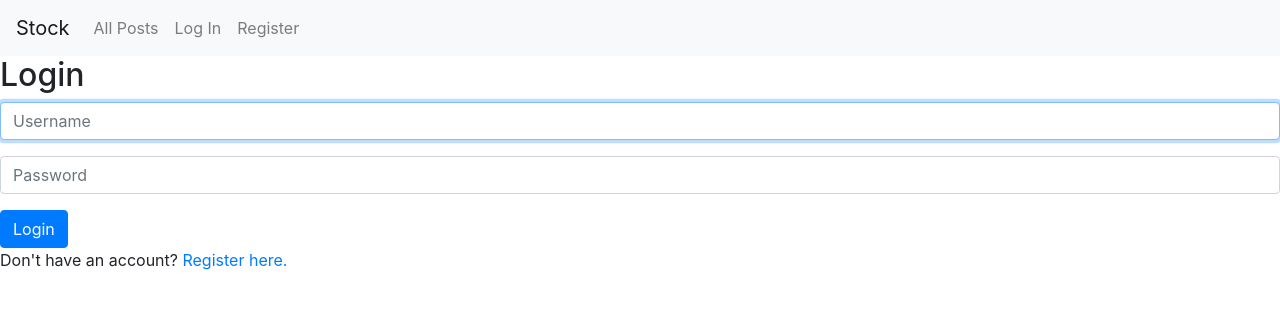
After one commit to amoghvk21/CS50-capstone, a Django app: page /login in a window 1280 px wide. The commit adds this page. Shown: the top 309 px of the page. Run offline with Django 3.2, Linux system fonts and the light colour scheme; some libraries are stand-ins or nearby versions.

Commit message:
users, login, regiser, logout page all works

```diff
--- a/stock/static/stock/script.js
+++ b/stock/static/stock/script.js
@@ -0,0 +1,3 @@
+document.addEventListener('DOMContentLoaded', function() {
+    console.log("hello, world!");
+})
--- a/stock/templates/stock/index.html
+++ b/stock/templates/stock/index.html
@@ -1,5 +1,7 @@
 {% extends "stock/layout.html" %}
 
 {% block body %}
-    <h1>Hello, world!</h1>
+    <div id="container">
+
+    </div>
 {% endblock %}
--- a/stock/templates/stock/layout.html
+++ b/stock/templates/stock/layout.html
@@ -6,9 +6,42 @@
         <meta charset="UTF-8">
         <title>{% block title %}Stocks{% endblock %}</title>
         <link rel="stylesheet" href="{% static 'stock/styles.css' %}">
+        <link rel="stylesheet" href="https://stackpath.bootstrapcdn.com/bootstrap/4.4.1/css/bootstrap.min.css" integrity="sha384-Vkoo8x4CGsO3+Hhxv8T/Q5PaXtkKtu6ug5TOeNV6gBiFeWPGFN9MuhOf23Q9Ifjh" crossorigin="anonymous">
     </head>
     <body>
         <script src="{% static 'stock/script.js' %}"></script>
+
+        <nav class="navbar navbar-expand-lg navbar-light bg-light">
+            <a class="navbar-brand" href="#">Stock</a>
+
+            <div>
+              <ul class="navbar-nav mr-auto">
+                {% if user.is_authenticated %}
+                    <li class="nav-item">
+                        <a class="nav-link" href="#"><strong>{{ user.username }}</strong></a>
+                    </li>
+                {% endif %}
+                <li class="nav-item">
+                  <a class="nav-link" href="">All Posts</a>
+                </li>
+                {% if user.is_authenticated %}
+                    <li class="nav-item">
+                        <a class="nav-link" href="">Following</a>
+                    </li>
+                    <li class="nav-item">
+                        <a class="nav-link" href="{% url 'logout' %}">Log Out</a>
+                    </li>
+                {% else %}
+                    <li class="nav-item">
+                        <a class="nav-link" href="{% url 'login' %}">Log In</a>
+                    </li>
+                    <li class="nav-item">
+                        <a class="nav-link" href="{% url 'register' %}">Register</a>
+                    </li>
+                {% endif %}
+              </ul>
+            </div>
+          </nav>
 
         <div class="body">
             {% block body %}
--- /dev/null
+++ b/stock/templates/stock/login.html
@@ -0,0 +1,24 @@
+{% extends "stock/layout.html" %}
+
+{% block body %}
+
+    <h2>Login</h2>
+
+    {% if message %}
+        <div>{{ message }}</div>
+    {% endif %}
+
+    <form action="{% url 'login' %}" method="post">
+        {% csrf_token %}
+        <div class="form-group">
+            <input autofocus class="form-control" type="text" name="username" placeholder="Username">
+        </div>
+        <div class="form-group">
+            <input class="form-control" type="password" name="password" placeholder="Password">
+        </div>
+        <input class="btn btn-primary" type="submit" value="Login">
+    </form>
+
+    Don't have an account? <a href="{% url 'register' %}">Register here.</a>
+
+{% endblock %}
--- a/stock/urls.py
+++ b/stock/urls.py
@@ -2,5 +2,8 @@ from django.urls import path
 from . import views
 
 urlpatterns = [
-    path('', views.index, name="index")
+    path('', views.index, name="index"),
+    path("login", views.login_view, name="login"),
+    path("logout", views.logout_view, name="logout"),
+    path("register", views.register, name="register")
 ]
--- a/stock/views.py
+++ b/stock/views.py
@@ -1,6 +1,62 @@
 from django.shortcuts import render
 from .models import *
+from django.http import HttpResponse, HttpResponseRedirect, JsonResponse
+from django.urls import reverse
+from django.contrib.auth import authenticate, login, logout
+from django.db import IntegrityError
 
 # Create your views here.
 def index(request):
     return render(request, "stock/index.html")
+
+
+def login_view(request):
+    if request.method == "POST":
+
+        # Attempt to sign user in
+        username = request.POST["username"]
+        password = request.POST["password"]
+        user = authenticate(request, username=username, password=password)
+
+        # Check if authentication successful
+        if user is not None:
+            login(request, user)
+            return HttpResponseRedirect(reverse("index"))
+        else:
+            return render(request, "stock/login.html", {
+                "message": "Invalid username and/or password."
+            })
+    else:
+        return render(request, "stock/login.html")
+
+
+def logout_view(request):
+    logout(request)
+    return HttpResponseRedirect(reverse("index"))
+
+
+def register(request):
+    if request.method == "POST":
+        username = request.POST["username"]
+        email = request.POST["email"]
+
+        # Ensure password matches confirmation
+        password = request.POST["password"]
+        confirmation = request.POST["confirmation"]
+        if password != confirmation:
+            return render(request, "stock/register.html", {
+                "message": "Passwords must match."
+            })
+
+        # Attempt to create new user
+        try:
+            user = User.objects.create_user(username, email, password)
+            user.save()
+        except IntegrityError:
+            return render(request, "stock/register.html", {
+                "message": "Username already taken."
+            })
+        login(request, user)
+        return HttpResponseRedirect(reverse("index"))
+    else:
+        return render(request, "stock/register.html")
```
Also changed, not shown: stock/templates/stock/register.html (added, +30 -0 lines), db.sqlite3.
